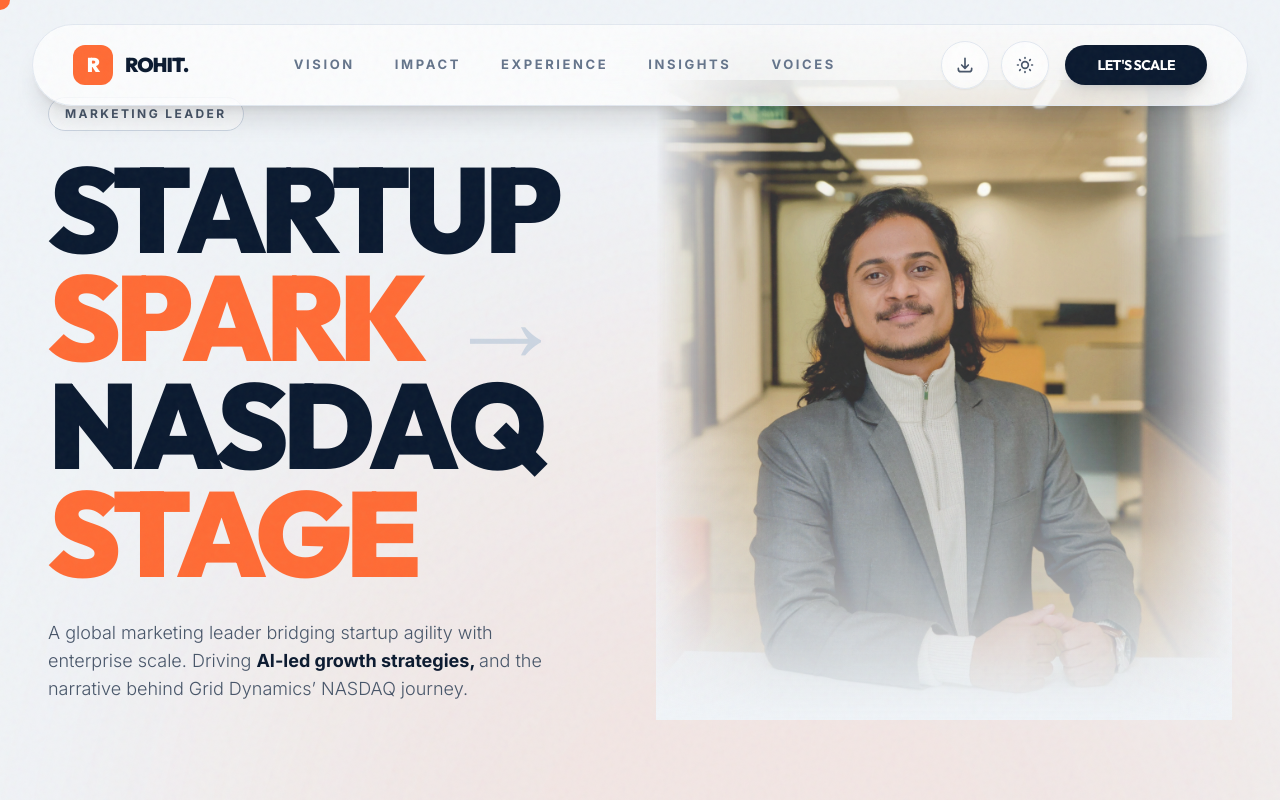
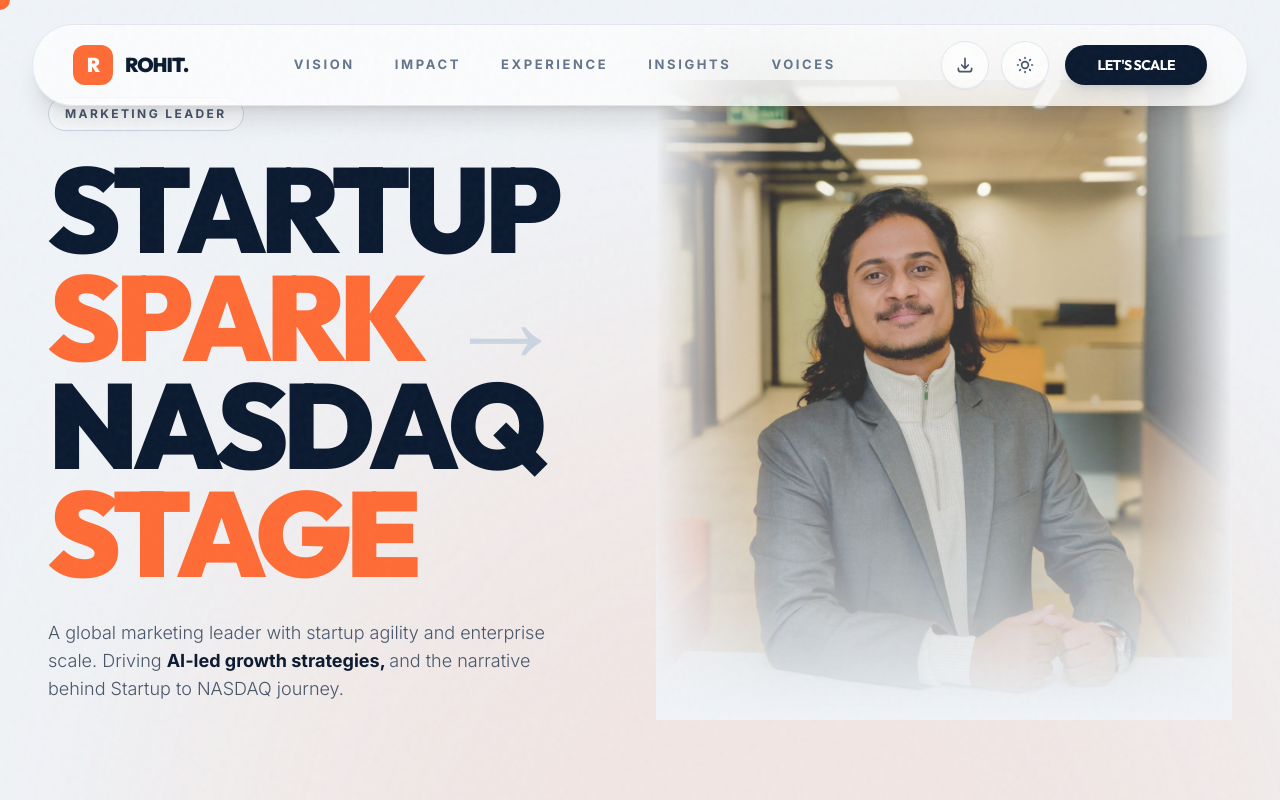
Before and after one commit to rohit1703/rohit-executive-portfolio, a React (Vite) app: page / in a window 1280 px wide. Shown: the top 800 px of the page. Built offline with nearby package versions, Linux system fonts and the light colour scheme.

Commit message:
Sync latest changes

```diff
--- a/src/components/Hero.tsx
+++ b/src/components/Hero.tsx
@@ -50,8 +50,8 @@ const Hero: React.FC = () => {
             transition={{ delay: 0.4, duration: 1 }}
             className="mt-8 max-w-lg text-slate-600 dark:text-slate-300 text-base md:text-lg font-light leading-relaxed"
           >
-            A global marketing leader bridging startup agility with enterprise scale.
-            Driving <span className="text-[#0A192F] dark:text-white font-bold">AI-led growth strategies, </span> and the narrative behind Grid Dynamics’ NASDAQ journey.
+            A global marketing leader with startup agility and enterprise scale.
+            Driving <span className="text-[#0A192F] dark:text-white font-bold">AI-led growth strategies, </span> and the narrative behind Startup to NASDAQ journey.
           </motion.p>
         </motion.div>
 
```
